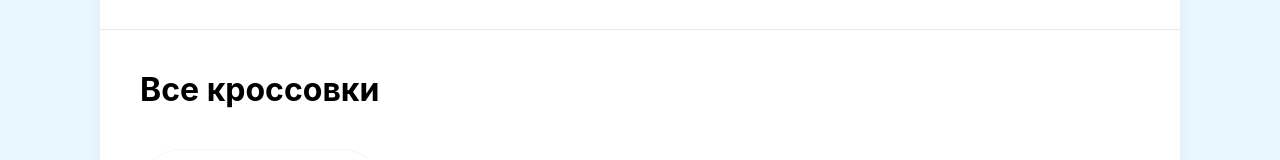
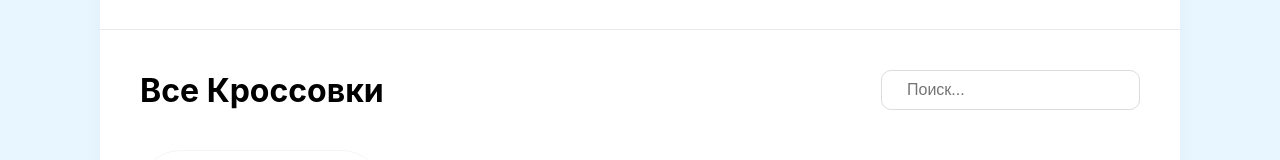
Before and after one commit to ABabochkin/react-snck, a React (Create React App) app in the folder sneakers/: page / in a window 1280 px wide. Shown: the part 144-304 px from the top of the page. Built offline with nearby package versions, Linux system fonts and the light colour scheme.

Commit message:
add input

```diff
--- a/sneakers/src/App.js
+++ b/sneakers/src/App.js
@@ -22,7 +22,13 @@ function App() {
         </ul>
       </header>
       <div className="content" >
-        <h1 style={{marginBottom: '40px'}} >Все кроссовки</h1>
+        <div className='search' >
+          <h1>Все Кроссовки</h1>
+          <div className='search-block' >
+            <input placeholder='Поиск...' />
+          </div>
+        </div>
+
 
         <div className='card' >
           <img width={133} header={112} src='./images/1.jpg'  alt='sneakers' />
--- a/sneakers/src/index.scss
+++ b/sneakers/src/index.scss
@@ -58,6 +58,27 @@ header {
 
 .content {
   padding: 40px;
+
+  .search {
+    display: flex;
+    justify-content: space-between;
+    align-items: center;
+    margin-bottom: 40px;
+
+    .search-block {
+      border: 1px solid #DCDCDC;
+      display: flex;
+      border-radius: 10px;
+      padding: 0 15px;
+
+      input {
+        border: 0;
+        padding: 10px;
+        font-size: 16px;
+      }
+    }
+
+  }
 
   h1 {
     margin: 0;
```
